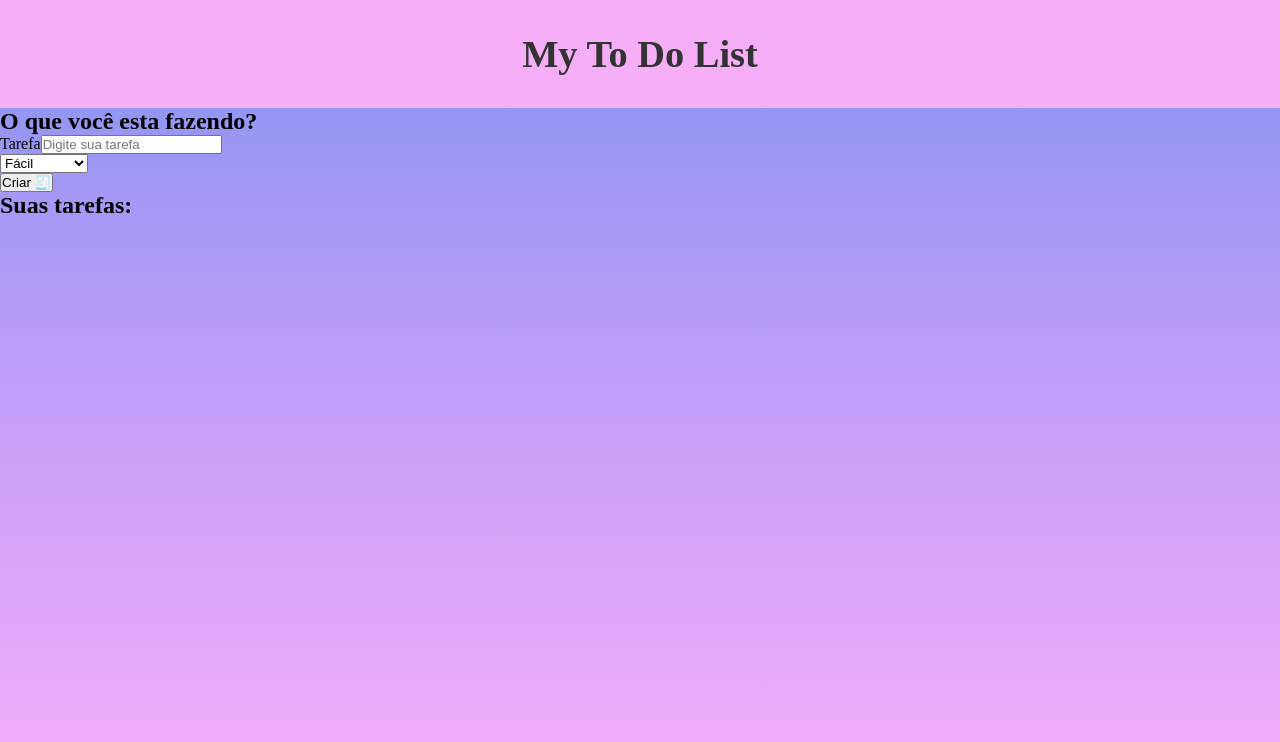
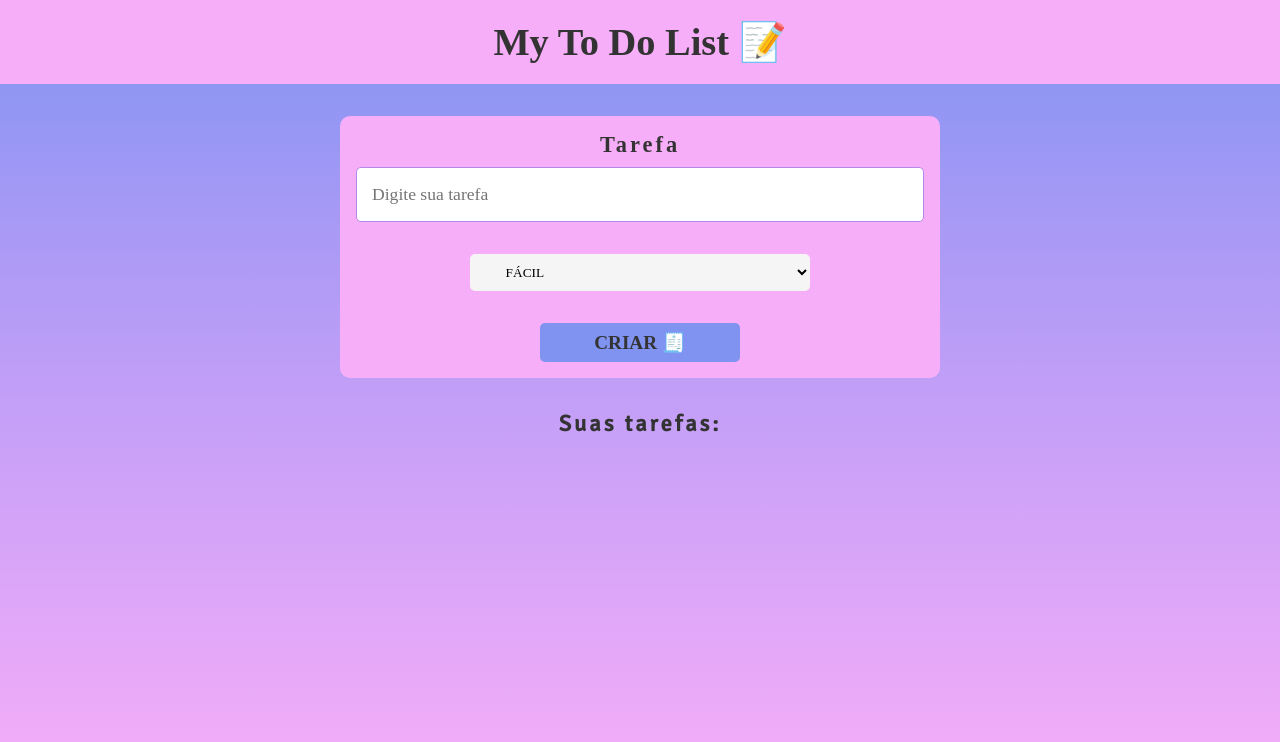
Before and after one commit to Soaressluiss/-my-todo-list, a React (Vite) app: page / in a window 1280 px wide. Shown: the top 742 px of the page. Built offline with nearby package versions, Linux system fonts and the light colour scheme; a web font is replaced by a local one.

Commit message:
feat: finalized the styling of the Taskform component

```diff
--- a/src/App.scss
+++ b/src/App.scss
@@ -1,4 +1,5 @@
 @import "./partials/variables";
+@import "./partials/mixins";
 
 * {
     margin: 0;
@@ -19,6 +20,14 @@ body {
         #8093f1
     );
 }
+main {
+    text-align: center;
+    h2 {
+        @include FontFormat($font-primary, 1.4rem, #333, bold);
+        margin: 1rem 0;
+        letter-spacing: 3px;
+    }
+}
 .hide {
     display: none;
 }
--- a/src/App.tsx
+++ b/src/App.tsx
@@ -9,7 +9,6 @@ function App() {
             <Header />
             <main>
                 <div>
-                    <h2>O que você esta fazendo?</h2>
                     <TaskForm btnText="Criar 🧾" />
                 </div>
                 <div>
--- a/src/components/TaskForm/TaskForm.tsx
+++ b/src/components/TaskForm/TaskForm.tsx
@@ -1,17 +1,18 @@
 import Input from "../input/Input";
 import Select from "../select/Select";
+
+import "./TaskFormStyle.scss";
+import "../input/InputStyle.scss";
 interface ITaskFormTypes {
     btnText: string;
 }
 const TaskForm = ({ btnText }: ITaskFormTypes): JSX.Element => {
     return (
         <form>
-            <div>
-                <Input />
-            </div>
-            <div>
-                <Select options={["Fácil", "Medio", "Difícil"]} />
-            </div>
+            <Input />
+
+            <Select options={["Fácil", "Medio", "Difícil"]} />
+
             <input type="submit" value={btnText} />
         </form>
     );
--- /dev/null
+++ b/src/components/TaskForm/TaskFormStyle.scss
@@ -0,0 +1,12 @@
+@import "../../partials/variables";
+
+form {
+    display: flex;
+    flex-direction: column;
+    gap: 1rem;
+    max-width: 600px;
+    margin: 2rem auto;
+    background-color: $color-primary;
+    padding: 1rem;
+    border-radius: 10px;
+}
--- a/src/components/header/Header.tsx
+++ b/src/components/header/Header.tsx
@@ -1,9 +1,9 @@
-import './HeaderStyles.scss'
+import "./HeaderStyles.scss";
 
 const Header = () => {
     return (
         <header>
-            <h1>My To Do List</h1>
+            <h1>My To Do List 📝</h1>
         </header>
     );
 };
--- a/src/components/header/HeaderStyles.scss
+++ b/src/components/header/HeaderStyles.scss
@@ -4,7 +4,7 @@
 header {
     background-color: $color-primary;
     text-align: center;
-    padding: 2rem;
+    padding: 1.2rem;
     width: 100%;
     h1 {
         @include FontFormat($font-secondary, 2.4rem, $color-tertiary, bold);
--- a/src/components/input/Input.tsx
+++ b/src/components/input/Input.tsx
@@ -1,14 +1,18 @@
+import "./InputStyle.scss";
+
 const Input = (): JSX.Element => {
     return (
-        <>
-            <label htmlFor="title"> Tarefa</label>
+        <div className="inputContainer">
+            <label className="inputLabel" htmlFor="title">
+                Tarefa
+            </label>
             <input
                 type="text"
                 name="title"
                 id="title"
                 placeholder="Digite sua tarefa"
             />
-        </>
+        </div>
     );
 };
 
--- /dev/null
+++ b/src/components/input/InputStyle.scss
@@ -0,0 +1,46 @@
+@import "../../partials/variables";
+@import "../../partials/mixins";
+
+input {
+    padding: 16px 15px;
+    border: 1px solid $color-secondary;
+    border-radius: 5px;
+    outline: none;
+    font-size: 1.1rem;
+    transition: 0.4s;
+    &::placeholder {
+        font-family: $font-secondary;
+    }
+    &:focus {
+        outline: 3px $color-tertiary solid;
+    }
+}
+input[type="submit"] {
+    background-color: $color-tertiary;
+    width: 200px;
+    margin: 0 auto;
+    padding: 0.5rem 2rem;
+    border: none;
+    border-radius: 5px;
+    outline: none;
+    @include FontFormat($font-secondary, 1.2rem, #333, bold);
+    text-transform: uppercase;
+    cursor: pointer;
+    transition: all 0.3s ease;
+    &:hover,
+    &:focus {
+        background-color: #647bf1;
+        transform: scale(0.95);
+    }
+}
+
+.inputContainer {
+    display: flex;
+    flex-direction: column;
+    text-align: center;
+}
+.inputLabel {
+    @include FontFormat($font-secondary, 1.4rem, #333, bold);
+    margin-bottom: 0.4em;
+    letter-spacing: 3px;
+}
--- a/src/components/select/Select.tsx
+++ b/src/components/select/Select.tsx
@@ -1,11 +1,13 @@
+import "./SelectStyle.scss";
+
 interface ISelectTypes {
     options: string[];
 }
 
 const Select = ({ options }: ISelectTypes): JSX.Element => {
     return (
-        <>
-            <label>
+        <div className="selectContainer">
+            <label className="SelectLabel">
                 <select>
                     Difficulty
                     <option disabled value="">
@@ -18,7 +20,7 @@ const Select = ({ options }: ISelectTypes): JSX.Element => {
                     ))}
                 </select>
             </label>
-        </>
+        </div>
     );
 };
 
--- /dev/null
+++ b/src/components/select/SelectStyle.scss
@@ -0,0 +1,30 @@
+@import "../../partials/variables";
+@import "../../partials/mixins";
+
+.selectContainer {
+    width: inherit;
+    display: flex;
+    flex-direction: column;
+    justify-content: center;
+    text-align: center;
+}
+select {
+    padding: 10px 2rem;
+    width: 60%;
+    border: none;
+    border-radius: 5px;
+    font-family: $font-secondary;
+    text-transform: uppercase;
+    background-color: whitesmoke;
+    margin: 1rem 0;
+    outline: none;
+    cursor: pointer;
+    &:hover,
+    &:focus {
+        outline: 3px $color-tertiary solid;
+    }
+    option {
+        outline: none;
+        background-color: whitesmoke;
+    }
+}
```
